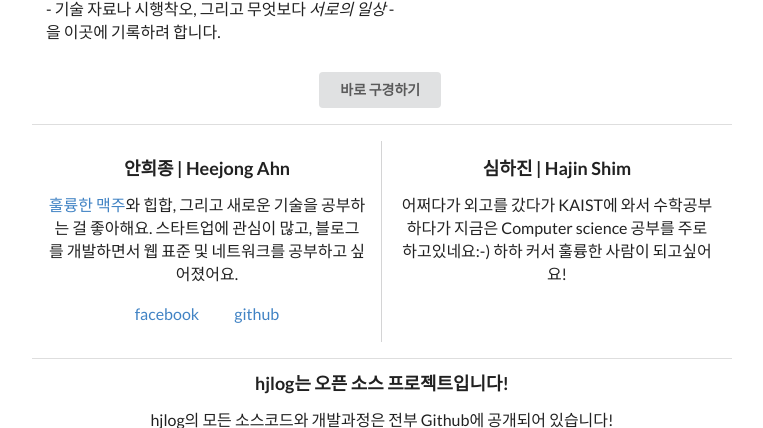
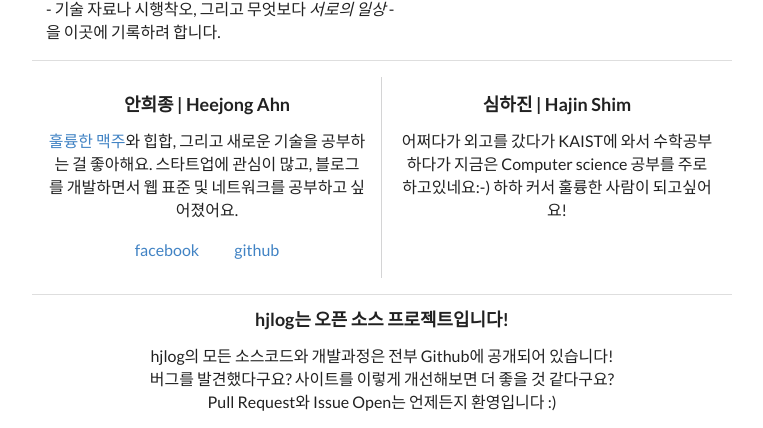
Before and after one commit to heejongahn/hjlog, a Flask app: page / in a window 1280 px wide. Shown: the part 350-778 px from the top of the page, without its empty margins (258-1021 px from the left). Run offline with Flask 2, Linux system fonts and the light colour scheme; some libraries are stand-ins or nearby versions.

Commit message:
bugfix: removed not working button

```diff
--- a/hjlog/templates/about.html
+++ b/hjlog/templates/about.html
@@ -30,11 +30,6 @@
         </div>
         <div class="five wide right floated column">
           <img src="{{ url_for('static', filename='image/photo/socute.jpg') }}" class="ui large bordered rounded image">
-        </div>
-      </div>
-      <div class="row">
-        <div class="center aligned column">
-          <a class="ui button" href='posts'>바로 구경하기</a>
         </div>
       </div>
     </div>
```
